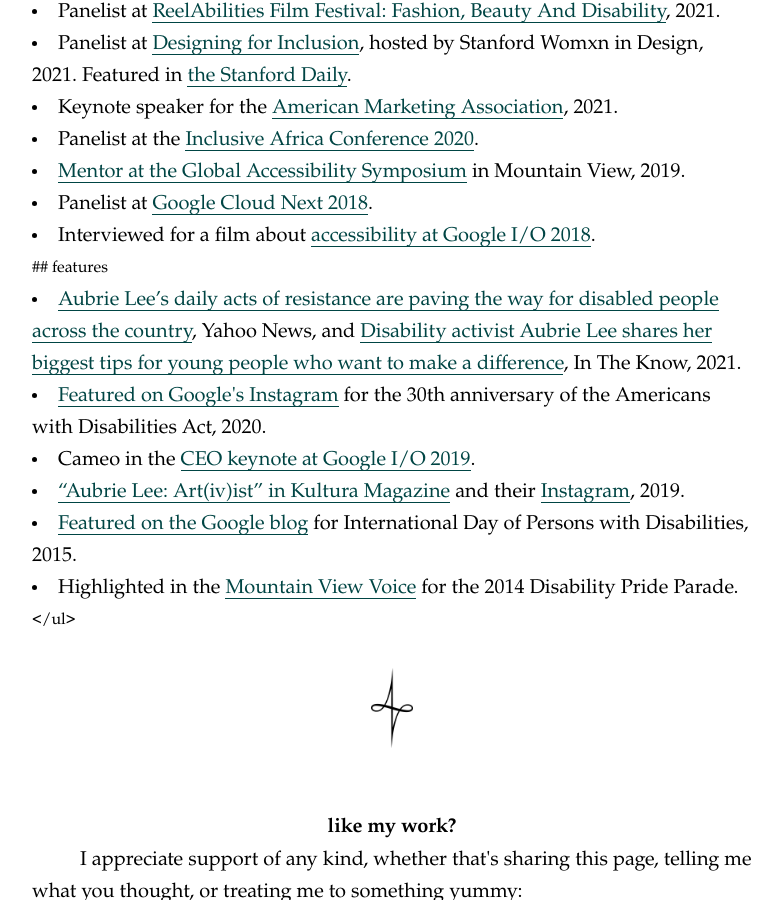
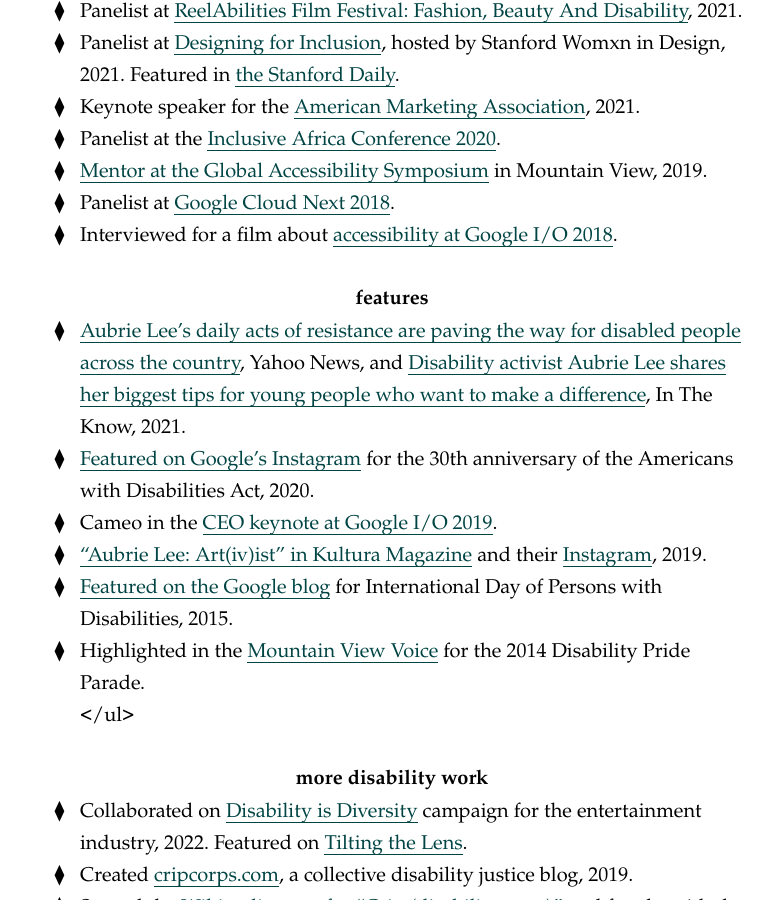
Before and after one commit to aubrielee/aubrielee.github.io, a Jekyll site: the page built from more.md, in a window 1280 px wide and 900 px high, scrolled down 1133 px. Shown: the whole window, without its empty margins (248-1030 px from the left). Built offline with Jekyll 4.4.1, drawn with Linux system fonts in a browser that asks for light colours; nearby versions of some CDN libraries; some web fonts are replaced; some of the changed text lies outside the part shown.

Commit message:
Update more.md

```diff
--- a/more.md
+++ b/more.md
@@ -19,21 +19,29 @@
 - Past: [Inevitable Foundation](https://inevitable.foundation): Funding and mentoring the next generation of disabled screenwriters.
 
 ## speaking
-<li>Speaker at <a href="https://sustainabledevelopment.un.org/index.php?page=view&type=20000&nr=7770&menu=2993" target="_blank" tabindex="0">United Nations' High Level Political Forum</a>, 2021.</li>
-<li><a href="https://aubrielee.com/ncfitpodcast" target="_blank" tabindex="0">Podcast guest on NCFIT's Women Make Waves</a>, 2021.
-<li>Panelist at <a href="https://reelabilities.org/newyork/guest/aubrie-lee/" target="_blank" tabindex="0">ReelAbilities Film Festival: Fashion, Beauty And Disability</a>, 2021.
-<li>Panelist at <a href="https://stanfordwomenindesign.com/speakers" target="_blank" tabindex="0">Designing for Inclusion</a>, hosted by Stanford Womxn in Design, 2021. Featured in <a href="https://t.co/BMnb59nEfw?amp=1">the Stanford Daily</a>.</li>
-<li>Keynote speaker for the <a href="https://www.amatriangle.org/event/disabilities-matter-making-inclusive-marketing/" target="_blank" tabindex="0">American Marketing Association</a>, 2021.
-<li>Panelist at the <a href="https://www.inclusiveafrica.org/conference" target="_blank" tabindex="0">Inclusive Africa Conference 2020</a>.</li>
-<li><a href="https://dmtalliance.com/aubrie-lee/" target="_blank" tabindex="0">Mentor at the Global Accessibility Symposium</a> in Mountain View, 2019.</li>
-<li>Panelist at <a href="https://cloud.withgoogle.com/next18/sf/speakers/speaker/7D4365A4812A83EF" target="_blank" tabindex="0">Google Cloud Next 2018</a>.</li>
-<li>Interviewed for a film about <a href="https://youtu.be/tAGs7Vc1rm8?t=1m8s" target="_blank" tabindex="0">accessibility at Google I/O 2018</a>.</li>
+- Speaker at <a href="https://sustainabledevelopment.un.org/index.php?page=view&type=20000&nr=7770&menu=2993" target="_blank" tabindex="0">United Nations' High Level Political Forum</a>, 2021.
+- <a href="https://aubrielee.com/ncfitpodcast" target="_blank" tabindex="0">Podcast guest on NCFIT's Women Make Waves</a>, 2021.
+- Panelist at <a href="https://reelabilities.org/newyork/guest/aubrie-lee/" target="_blank" tabindex="0">ReelAbilities Film Festival: Fashion, Beauty And Disability</a>, 2021.
+- Panelist at <a href="https://stanfordwomenindesign.com/speakers" target="_blank" tabindex="0">Designing for Inclusion</a>, hosted by Stanford Womxn in Design, 2021. Featured in <a href="https://t.co/BMnb59nEfw?amp=1">the Stanford Daily</a>.
+- Keynote speaker for the <a href="https://www.amatriangle.org/event/disabilities-matter-making-inclusive-marketing/" target="_blank" tabindex="0">American Marketing Association</a>, 2021.
+- Panelist at the <a href="https://www.inclusiveafrica.org/conference" target="_blank" tabindex="0">Inclusive Africa Conference 2020</a>.
+- <a href="https://dmtalliance.com/aubrie-lee/" target="_blank" tabindex="0">Mentor at the Global Accessibility Symposium</a> in Mountain View, 2019.
+- Panelist at <a href="https://cloud.withgoogle.com/next18/sf/speakers/speaker/7D4365A4812A83EF" target="_blank" tabindex="0">Google Cloud Next 2018</a>.
+- Interviewed for a film about <a href="https://youtu.be/tAGs7Vc1rm8?t=1m8s" target="_blank" tabindex="0">accessibility at Google I/O 2018</a>.
 
 ## features
-<li><a href="https://www.yahoo.com/news/aubrie-lee-daily-acts-resistance-133931290.html">Aubrie Lee’s daily acts of resistance are paving the way for disabled people across the country</a>, Yahoo News, and <a href="https://www.intheknow.com/post/aubrie-lee-google-crip-corps/">Disability activist Aubrie Lee shares her biggest tips for young people who want to make a difference</a>, In The Know, 2021.
-<li><a href="https://www.instagram.com/p/CDJ5ZNrlCmP/" target="_blank" tabindex="0">Featured on Google's Instagram</a> for the 30th anniversary of the Americans with Disabilities Act, 2020.</li>
-<li>Cameo in the <a href="https://www.youtube.com/watch?v=TQSaPsKHPqs&feature=youtu.be&t=2710" target="_blank" tabindex="0">CEO keynote at Google I/O 2019</a>.</li>
-<li><a href="https://www.kulturamag.com/article/aubrie-lee" target="_blank" tabindex="0">“Aubrie Lee: Art(iv)ist” in Kultura Magazine</a> and their <a href="https://www.instagram.com/p/BtgYf3fnC1o/" target="_blank" tabindex="0">Instagram</a>, 2019.</li>
-<li><a href="https://www.blog.google/topics/google-org/on-idpd-working-toward-more-accessible/" target="_blank" tabindex="0">Featured on the Google blog</a> for International Day of Persons with Disabilities, 2015.</li>
-<li>Highlighted in the <a href="https://www.mv-voice.com/news/show_photo.php?main_id=8360&type=p&media_id=6618&section_id=1" target="_blank" tabindex="0">Mountain View Voice</a> for the 2014 Disability Pride Parade.</li>
+- <a href="https://www.yahoo.com/news/aubrie-lee-daily-acts-resistance-133931290.html">Aubrie Lee’s daily acts of resistance are paving the way for disabled people across the country</a>, Yahoo News, and <a href="https://www.intheknow.com/post/aubrie-lee-google-crip-corps/">Disability activist Aubrie Lee shares her biggest tips for young people who want to make a difference</a>, In The Know, 2021.
+- <a href="https://www.instagram.com/p/CDJ5ZNrlCmP/" target="_blank" tabindex="0">Featured on Google's Instagram</a> for the 30th anniversary of the Americans with Disabilities Act, 2020.
+- Cameo in the <a href="https://www.youtube.com/watch?v=TQSaPsKHPqs&feature=youtu.be&t=2710" target="_blank" tabindex="0">CEO keynote at Google I/O 2019</a>.
+- <a href="https://www.kulturamag.com/article/aubrie-lee" target="_blank" tabindex="0">“Aubrie Lee: Art(iv)ist” in Kultura Magazine</a> and their <a href="https://www.instagram.com/p/BtgYf3fnC1o/" target="_blank" tabindex="0">Instagram</a>, 2019.
+- <a href="https://www.blog.google/topics/google-org/on-idpd-working-toward-more-accessible/" target="_blank" tabindex="0">Featured on the Google blog</a> for International Day of Persons with Disabilities, 2015.
+- Highlighted in the <a href="https://www.mv-voice.com/news/show_photo.php?main_id=8360&type=p&media_id=6618&section_id=1" target="_blank" tabindex="0">Mountain View Voice</a> for the 2014 Disability Pride Parade.
 </ul>
+
+## more disability work
+- Collaborated on <a href="https://disabilityisdiversity.com/team" target="_blank" tabindex="0">Disability is Diversity</a> campaign for the entertainment industry, 2022. Featured on <a href="https://tiltingthelens.com/2022/10/01/the-campaign-calling-for-disabled-representation-in-film-tv/" target="_blank" tabindex="0">Tilting the Lens</a>.
+- Created <a href="https://www.cripcorps.com/" target="_blank" tabindex="0">cripcorps.com</a>, a collective disability justice blog, 2019.
+- Started the <a href="https://en.wikipedia.org/wiki/Crip_(disability_term)" target="_blank" tabindex="0">Wikipedia page for "Crip (disability term)"</a> and fought with the admins for a week before they approved it, 2019.
+- <a href="https://www.curbfreewithcorylee.com/2018/05/23/san-francisco-citypass/" target="_blank" tabindex="0">Guest writing</a> for a wheelchair travel blog, 2018.
+- <a href="https://web.archive.org/web/20151029174749/http://static.stanford.edu/2014/09/29/lack-sessibility-at-stanford/" target="_blank" tabindex="0"><span class="pieceTitle">Lack-sessibility</span></a>, a comic strip featured in <a href="https://web.archive.org/web/20170311212720/http://www.stanforddaily.com/an-overlooked-minority-disabled-students-discuss-shortfall-in-support/" target="_blank" tabindex="0">Stanford Daily</a>, 2014.
+- Co-founded Power2ACT, Stanford's disability student group (renamed to Stanford Disability Alliance in 2021), 2011.
```
